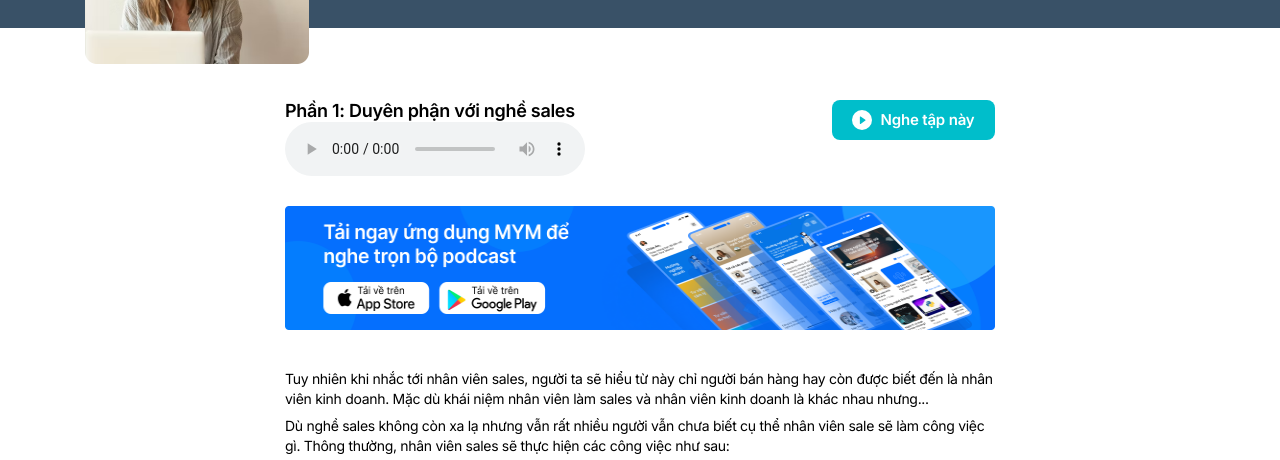
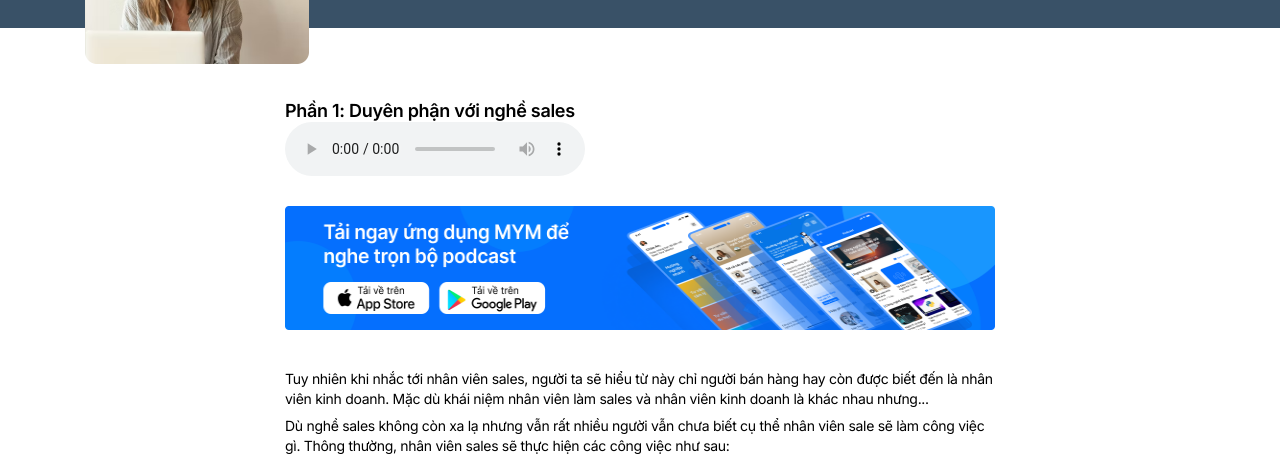
Before and after one commit to ducuong2018/page-blog, a plain HTML site: page detail.html in a window 1280 px wide. Shown: the part 338-798 px from the top of the page. Drawn offline with nearby package versions, Linux system fonts and the light colour scheme.

Commit message:
:shower: Remove action read

```diff
--- a/detail.html
+++ b/detail.html
@@ -79,10 +79,10 @@
 
             <!-- <div class="time">5 phút</div> -->
           </div>
-          <button class="read">
+          <!-- <button class="read">
             <img src="./assets/images/icon-read.svg" />
             <span>Nghe tập này</span>
-          </button>
+          </button> -->
         </div>
 
         <div class="wrap-banner">
```
